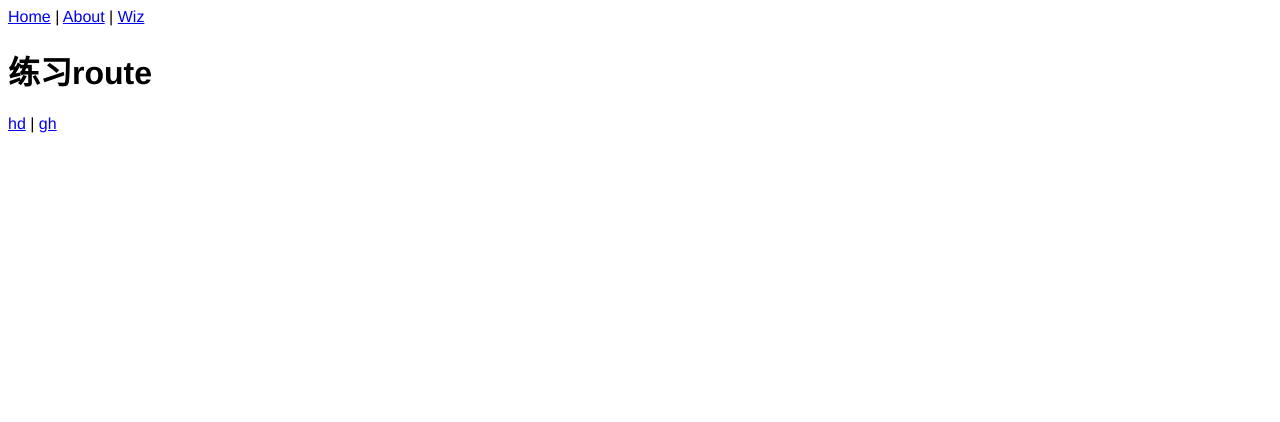
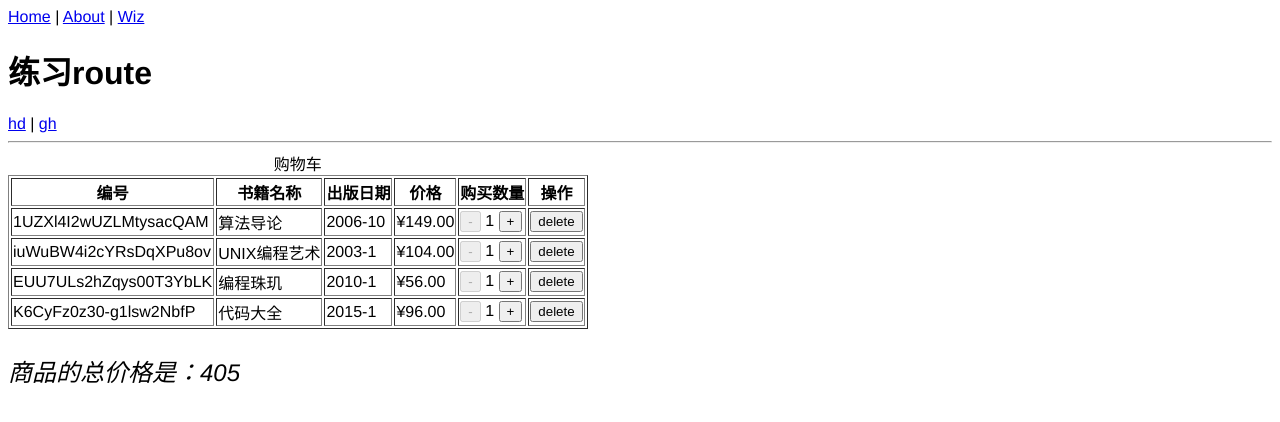
Before and after one commit to HDQueency/todolist, a Vue app: page /wiz in a window 1280 px wide. Shown: the top 422 px of the page. Built offline with nearby package versions, Linux system fonts and the light colour scheme.

Commit message:
addition to vue2

```diff
--- a/package.json
+++ b/package.json
@@ -8,6 +8,7 @@
   },
   "dependencies": {
     "axios": "^0.24.0",
+    "bootstrap": "^5.1.3",
     "core-js": "^3.6.5",
     "nanoid": "^3.1.30",
     "pubsub-js": "^1.9.4",
--- /dev/null
+++ b/src/components/Cart.vue
@@ -0,0 +1,93 @@
+<template>
+  <div>
+    <table border="1" v-show="isShow">
+      <caption>购物车</caption>
+      <tr>
+        <th>编号</th>
+        <th>书籍名称</th>
+        <th>出版日期</th>
+        <th>价格</th>
+        <th>购买数量</th>
+        <th>操作</th>
+      </tr>
+      <tr v-for="book in books" :key="book.id">
+        <td>{{book.id}}</td>
+        <td>{{book.title}}</td>
+        <td>{{book.publicDate}}</td>
+        <td>{{book.price | doubleZero}}</td>
+        <td>
+          <button @click="substract(book.id)" :disabled="book.num<=1">-</button>
+          {{book.num}}
+          <button @click="increase(book.id)">+</button>
+        </td>
+        <td>
+          <button @click="deleterow(book.id)">delete</button>
+        </td>
+      </tr>
+    </table>
+    <p>商品的总价格是：{{sum}}</p>
+  </div>
+</template>
+
+<script>
+import {nanoid} from "nanoid"
+export default {
+  name: "Cart",
+  data(){
+    return{
+      books:[
+        {id:nanoid(),title:"算法导论",publicDate:"2006-10",price:149,num:1},
+        {id:nanoid(),title:"UNIX编程艺术",publicDate:"2003-1",price:104,num:1},
+        {id:nanoid(),title:"编程珠玑",publicDate:"2010-1",price:56,num:1},
+        {id:nanoid(),title:"代码大全",publicDate:"2015-1",price:96,num:1},
+      ],
+    }
+  },
+  computed:{
+    isShow(){
+       return this.books.length
+    },
+    sum(){
+      return this.books.reduce((pre,current)=>{
+        return pre + current.price*current.num
+      },0)
+    }
+  },
+  methods:{
+    increase(id){
+      this.books.forEach((obj)=>{
+        if(obj.id===id){
+          obj.num++
+        }
+      })
+    },
+    substract(id){
+      this.books.forEach((obj)=>{
+        if(obj.id===id){
+          obj.num--
+        }
+      })
+    },
+    deleterow(id){
+      //找到这个对象，将其从数组中移除
+      this.books.forEach((obj)=>{
+        if(obj.id===id){
+          this.books.pop()
+        }
+      })
+    },
+  },
+  filters:{
+    doubleZero(price){
+      return '¥' + price.toFixed(2)
+    }
+  }
+
+}
+</script>
+
+<style scoped lang="stylus">
+p
+  font-size x-large
+  font-style italic
+</style>
--- a/src/views/Wiz.vue
+++ b/src/views/Wiz.vue
@@ -5,12 +5,18 @@
     <router-link :to="{name:'HD'}">hd</router-link> |
     <router-link to="wiz/gh">gh</router-link>
     <router-view></router-view>
+    <hr>
+    <Cart></Cart>
   </div>
 </template>
 
 <script>
+import Cart from "@/components/Cart";
 export default {
-name: "Wiz"
+  name: "Wiz",
+  components:{
+    Cart,
+  }
 }
 </script>
 
```
Also changed, not shown: 1 other file (tests, documents, lock files or other folders).
